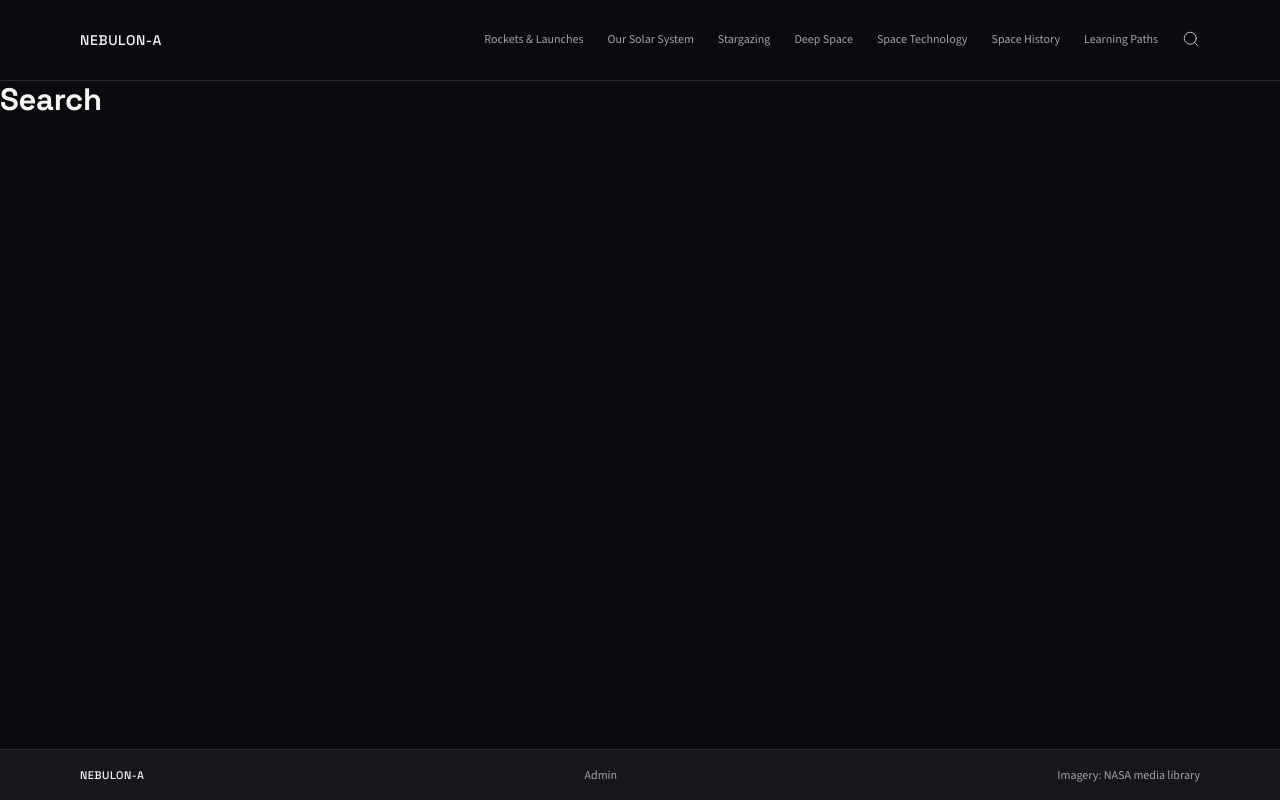
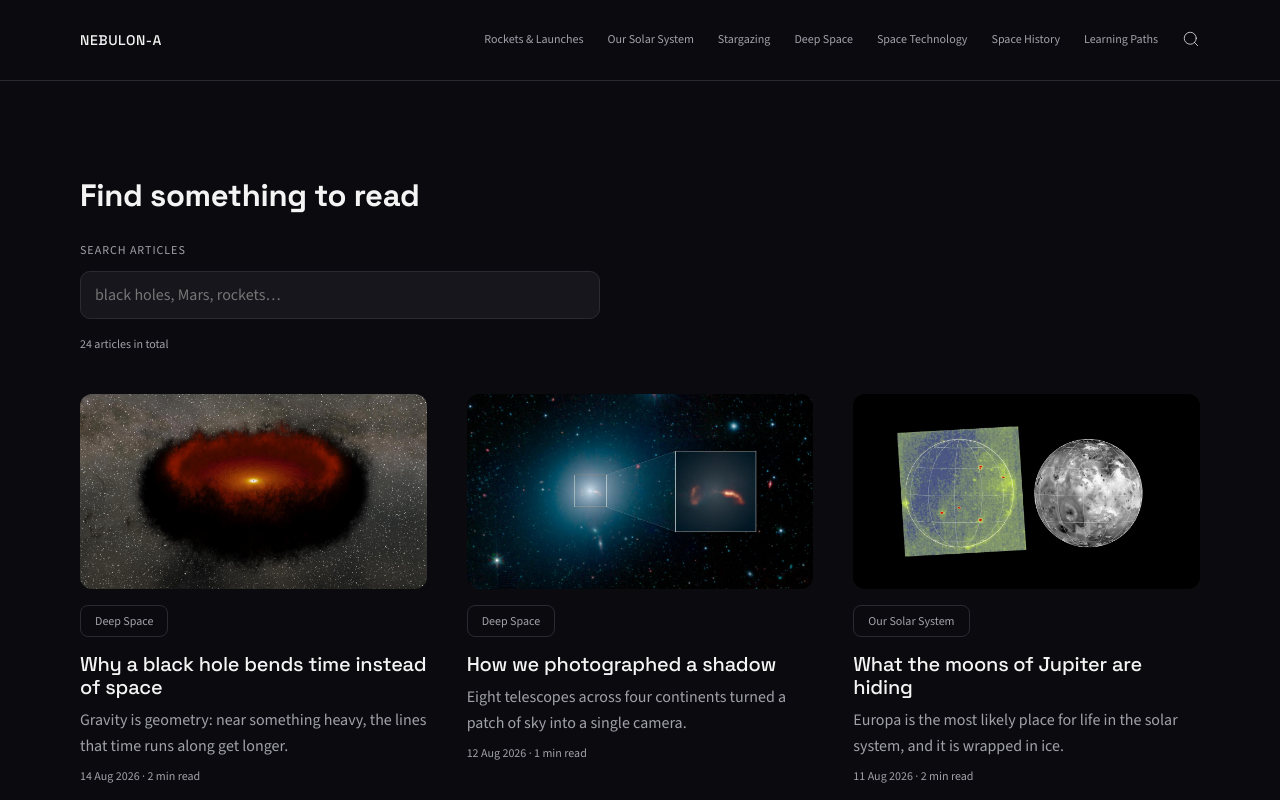
Before and after one commit to LVT53/nebulon-a, a Vue app: page /search in a window 1280 px wide. Shown: the top 800 px of the page. Built offline with nearby package versions, Linux system fonts and the light colour scheme.

Commit message:
Added SearchView for an interactive front-end search + 404 page.

```diff
--- a/src/views/NotFoundView.vue
+++ b/src/views/NotFoundView.vue
@@ -1,9 +1,26 @@
 <script setup>
-import { RouterLink } from 'vue-router'
+import AppButton from "@/components/AppButton.vue";
 </script>
 
 <template>
-  <h1>404</h1>
-  <p>That page does not exist.</p>
-  <RouterLink to="/">Back to home</RouterLink>
+  <section class="container">
+    <h1>404</h1>
+    <h2>This page drifted off.</h2>
+    <p class="meta">The link may be old, or the article moved. Nothing is lost — it is all still in the archive.</p>
+    <AppButton to="/">Back to home</AppButton>
+  </section>
 </template>
+<style scoped>
+  .container {
+    display: flex;
+    flex-direction: column;
+    justify-content: center;
+    align-items: center;
+    gap: 12px;
+    padding: var(--space-section);
+  }
+
+  .container h1 {
+    color: var(--colour-text-secondary);
+  }
+</style>
--- a/src/views/SearchView.vue
+++ b/src/views/SearchView.vue
@@ -1,3 +1,117 @@
+<script setup>
+import { computed, ref, watch } from 'vue'
+import { useRoute, useRouter } from 'vue-router'
+import { store } from '@/stores/articles.js'
+import FeatureCard from '@/components/FeatureCard.vue'
+import AppChip from "@/components/AppChip.vue";
+
+const route = useRoute()
+const router = useRouter()
+
+const query = ref(String(route.query.q ?? ''))
+
+const results = computed(() => {
+  const q = query.value.trim().toLowerCase()
+  if (!q) return store.items
+
+  return store.items.filter((article) =>
+      [article.title, article.excerpt].some((field) =>
+          field.toLowerCase().includes(q),
+      ),
+  )
+})
+
+// This watch only checks the query input's value. Does not track URL changes sadly.
+watch(query, (value) => {
+  router.replace({ query: value ? { q: value } : {} })
+})
+</script>
+
 <template>
-  <h1>Search</h1>
+  <div class="container section">
+    <h1>Find something to read</h1>
+
+    <div class="field">
+      <label for="q">Search articles</label>
+      <input
+          id="q"
+          v-model="query"
+          type="search"
+          placeholder="black holes, Mars, rockets…"
+      />
+    </div>
+
+    <p class="meta" role="status">
+      {{ results.length }} {{ results.length === 1 ? 'article' : 'articles' }}
+      {{ query.trim() ? `matching "${query.trim()}"` : 'in total' }}
+    </p>
+
+    <div v-if="results.length" class="grid">
+      <FeatureCard v-for="article in results" :key="article.id" :article="article" />
+    </div>
+
+    <div v-else class="empty">
+      <h1>Nothing matches "{{ query.trim() }}".</h1>
+      <p class="meta">Check the spelling, or start from one of these categories instead.</p>
+      <div>
+        <AppChip to="/category/deep-space" label="Deep Space"/>
+        <AppChip to="/category/rockets-launches" label="Rockets & Launches"/>
+        <AppChip to="/category/stargazing" label="Stargazing"/>
+      </div>
+    </div>
+  </div>
 </template>
+
+<style scoped>
+.field {
+  display: flex;
+  flex-direction: column;
+  gap: var(--space-micro);
+  max-width: 520px;
+  margin-block: var(--space-stack) var(--space-control);
+}
+
+label {
+  font-size: var(--type-meta);
+  text-transform: uppercase;
+  letter-spacing: 0.08em;
+  color: var(--colour-text-secondary);
+}
+
+input {
+  font: inherit;
+  color: var(--colour-text-primary);
+  background: var(--colour-surface);
+  border: 1px solid var(--colour-hairline);
+  border-radius: var(--radius-control);
+  padding: 10px 14px;
+}
+
+.grid {
+  display: grid;
+  grid-template-columns: repeat(auto-fill, minmax(260px, 1fr));
+  gap: var(--space-gutter);
+  margin-top: var(--space-gutter);
+}
+
+.empty {
+  display: flex;
+  flex-direction: column;
+  align-items: start;
+  gap: 15px;
+  padding: var(--space-card);
+  border: 1px solid var(--colour-hairline);
+  border-radius: var(--radius-card);
+  background: var(--colour-surface);
+}
+
+.empty p {
+  margin: 0;
+}
+
+.empty div {
+  display: flex;
+  flex-direction: row;
+  gap: 10px;
+}
+</style>
```
